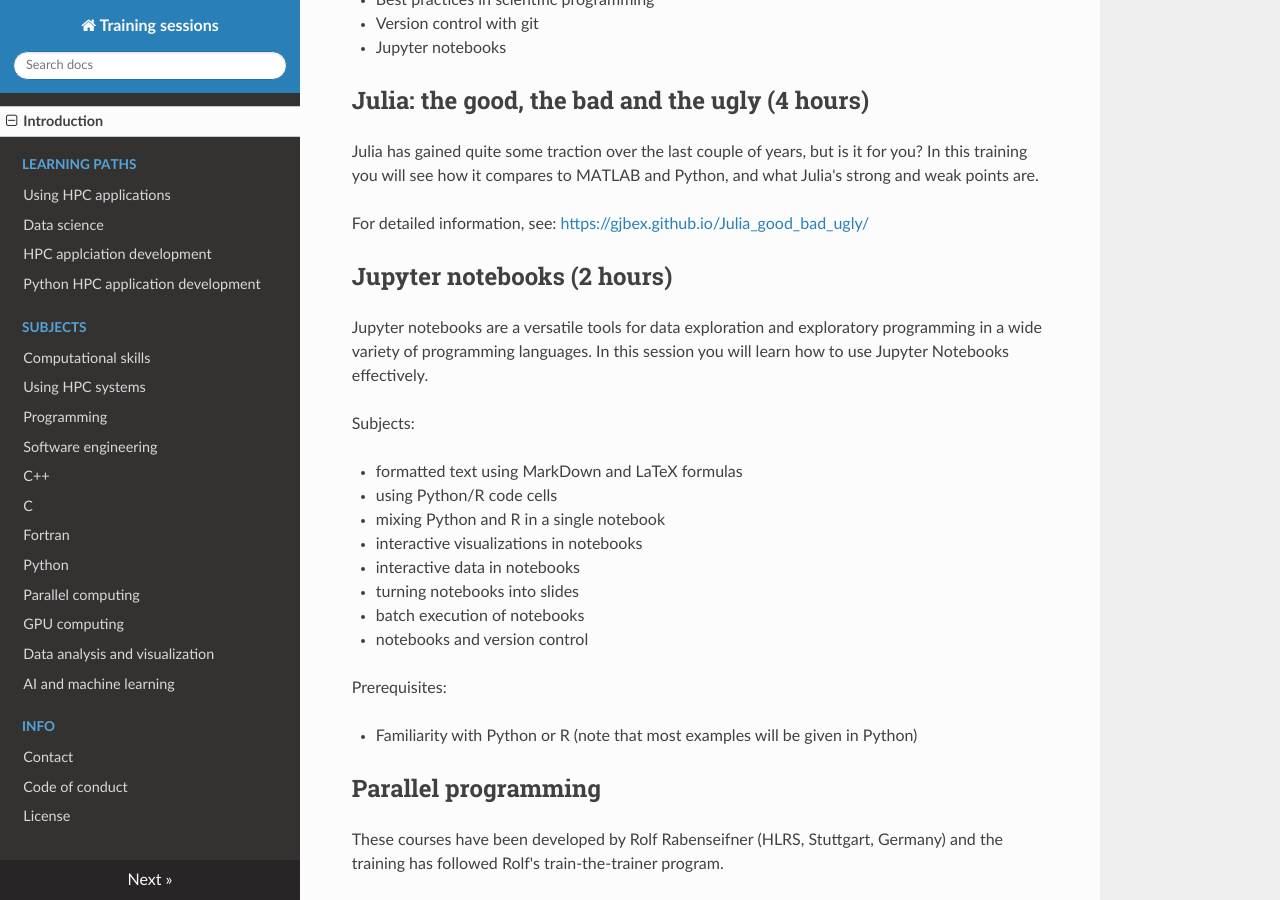
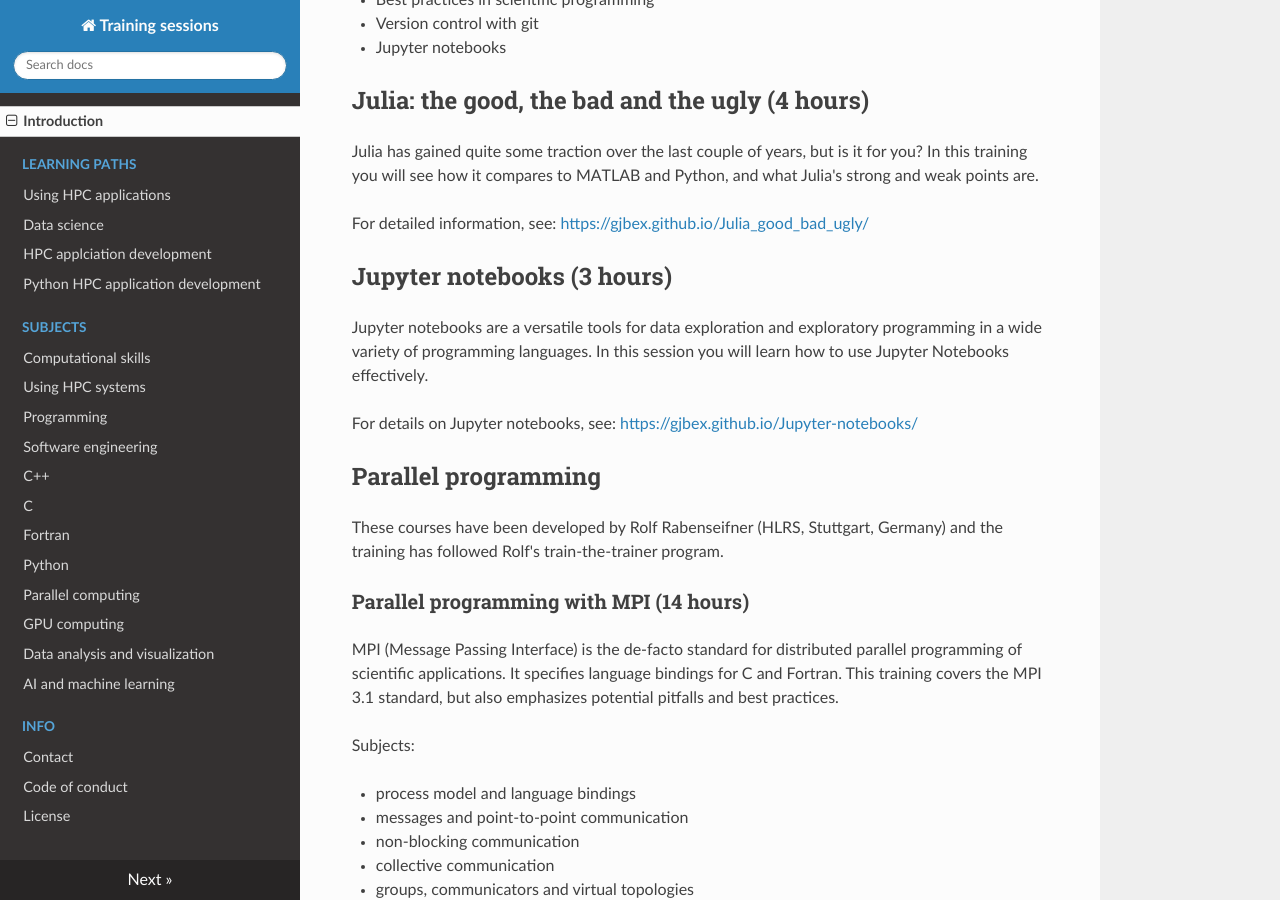
Before and after one commit to gjbex/Training-sessions, an MkDocs documentation site: the page built from docs/index.md, in a window 1280 px wide and 900 px high, scrolled down 5370 px. Built offline with MkDocs 1.6.1, drawn with Linux system fonts in a browser that asks for light colours; nearby versions of some CDN libraries.

Commit message:
Add link to Jupyter notebooks repository

```diff
--- a/docs/index.md
+++ b/docs/index.md
@@ -284,26 +284,14 @@
 [https://gjbex.github.io/Julia_good_bad_ugly/](https://gjbex.github.io/Julia_good_bad_ugly/)
 
 
-## Jupyter notebooks (2 hours)
+## Jupyter notebooks (3 hours)
 
 Jupyter notebooks are a versatile tools for data exploration and
 exploratory programming in a wide variety of programming languages. In this
 session you will learn how to use Jupyter Notebooks effectively.
 
-Subjects:
-
-  * formatted text using MarkDown and LaTeX formulas
-  * using Python/R code cells
-  * mixing Python and R in a single notebook
-  * interactive visualizations in notebooks
-  * interactive data in notebooks
-  * turning notebooks into slides
-  * batch execution of notebooks
-  * notebooks and version control
-
-Prerequisites:
-
-  * Familiarity with Python or R (note that most examples will be given in Python)
+For details on Jupyter notebooks, see:
+[https://gjbex.github.io/Jupyter-notebooks/](https://gjbex.github.io/Jupyter-notebooks/)
 
 
 ## Parallel programming
```
Also changed, not shown: docs/jupyter_notebooks.md (deleted, +0 -20 lines), docs/scientific_computing.md (+1 -1 lines).
